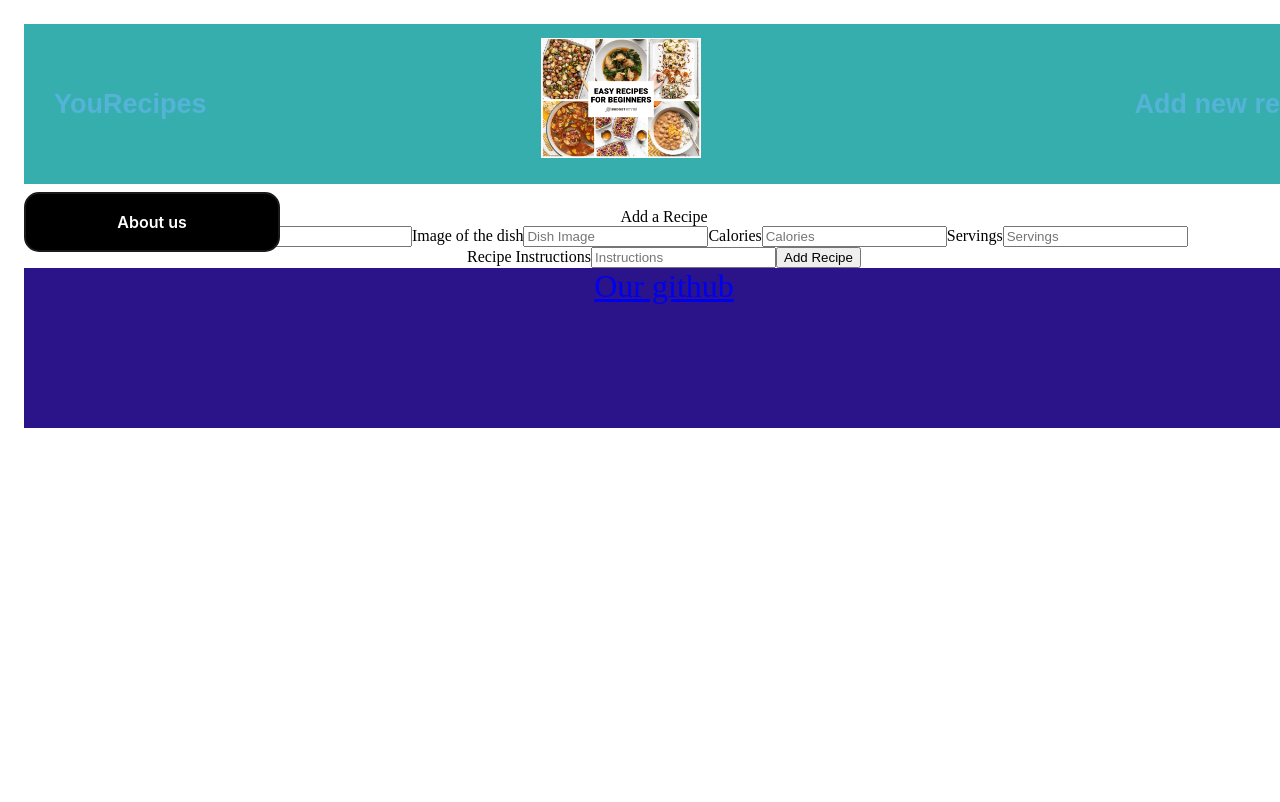
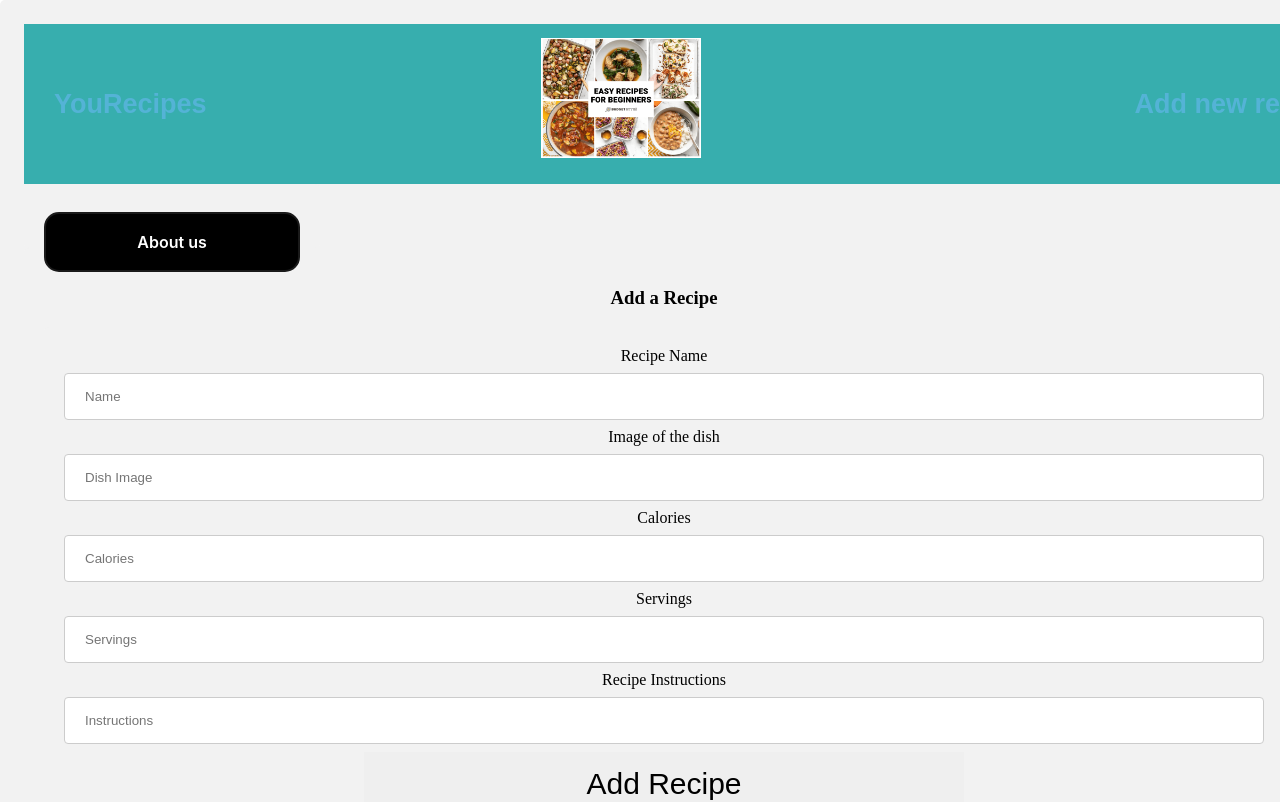
Before and after one commit to JesusCidoncha/RecipeBook, a React (Vite) app: page /form in a window 1280 px wide. Shown: the top 802 px of the page. Built offline with nearby package versions, Linux system fonts and the light colour scheme.

Commit message:
styling the form is done

```diff
--- a/src/components/Form.jsx
+++ b/src/components/Form.jsx
@@ -1,5 +1,6 @@
 import { useState } from "react";
 import recipesData from "../assets/recipes.json";
+import "../styles/Form-module-style.css";
 import List from "../components/List";
 
 function Form() {
@@ -33,7 +34,7 @@ function Form() {
     <div className="App pt-20">
       {/* FORM */}
       <form onSubmit={handleSubmit}>
-        <span>Add a Recipe</span>
+        <h3>Add a Recipe</h3>
         <div>
           <label>
             Recipe Name
@@ -90,9 +91,6 @@ function Form() {
               }}
             />
           </label>
-        </div>
-
-        <div>
           <label>
             Recipe Instructions
             <input
@@ -107,7 +105,7 @@ function Form() {
             />
           </label>
 
-          <button type="submit">Add Recipe</button>
+          <button id= "btn" type="submit">Add Recipe</button>
         </div>
       </form>
     </div>
--- /dev/null
+++ b/src/styles/Form-module-style.css
@@ -0,0 +1,41 @@
+
+.form-box {
+    &__input {
+        box-sizing: border-box;
+        height: 39px;
+        width: 426px;
+        border: 1px solid #E6E6E6;
+        border-radius: 20px;
+    }
+}
+  input, select {
+    width: 100%;
+    padding: 15px 20px;
+    margin: 8px 0;
+    display: inline-block;
+    border: 1px solid #ccc;
+    border-radius: 4px;
+    box-sizing: border-box;
+  }
+  div {
+    border-radius: 5px;
+    background-color: #f2f2f2;
+    padding: 20px;
+  }
+
+#btn{
+  display: inline-block;
+  width: 50%;
+  height: 4rem;
+  color: black;
+  border: 0;
+  bottom: 0;
+  cursor: pointer;
+  font-size: 30px;
+
+
+}
+#btn:hover {
+    background-color:aqua;
+    transition: 1s background ease;
+  }
```
